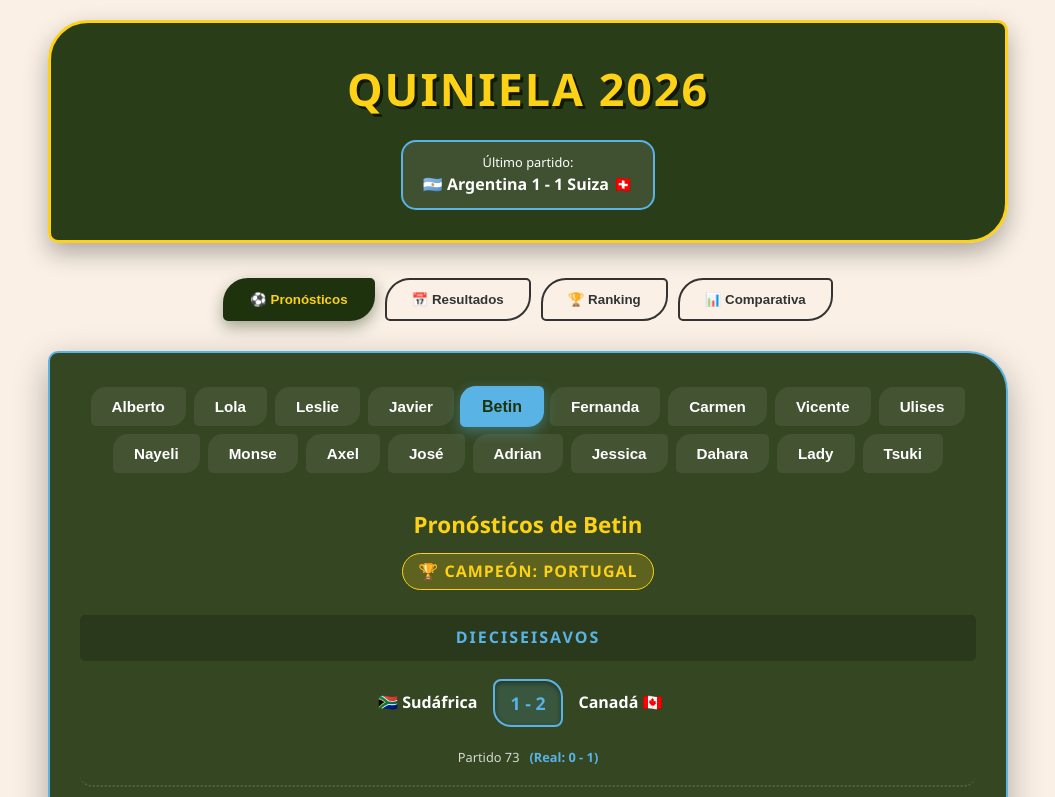
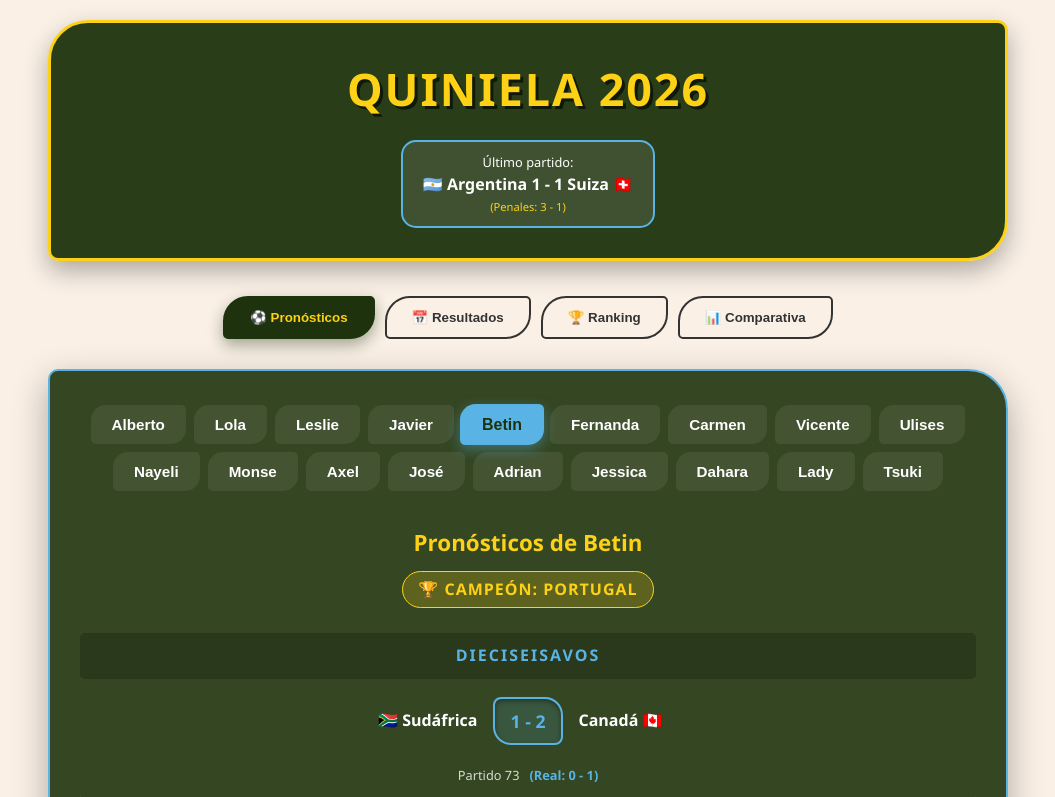
Before and after one commit to alberto88vala-dev/quiniela-mundial-2026, a React (Vite) app: page / in a window 1280 px wide. Shown: the top 797 px of the page, without its empty margins (112-1167 px from the left). Built offline with nearby package versions, Linux system fonts and the light colour scheme.

Commit message:
argentinas

```diff
--- a/src/pages/QuinielaManual.jsx
+++ b/src/pages/QuinielaManual.jsx
@@ -32,8 +32,8 @@ export default function QuinielaManual() {
     96: { regular: "0 - 0", penales: "4 - 3" }, // G-85 vs G-87
     97: { regular: "2 - 0" }, // G-89 vs G-90
     98: { regular: "2 - 1"}, // G-93 vs G-94
-    99: { regular: "1 - 1" }, // G-91 vs G-92
-    100: { regular: "1 - 1" }, // G-95 vs G-96
+    99: { regular: "1 - 1", penales: "1 - 2" }, // G-91 vs G-92
+    100: { regular: "1 - 1", penales: "3 - 1" }, // G-95 vs G-96
 
     };
 
```
